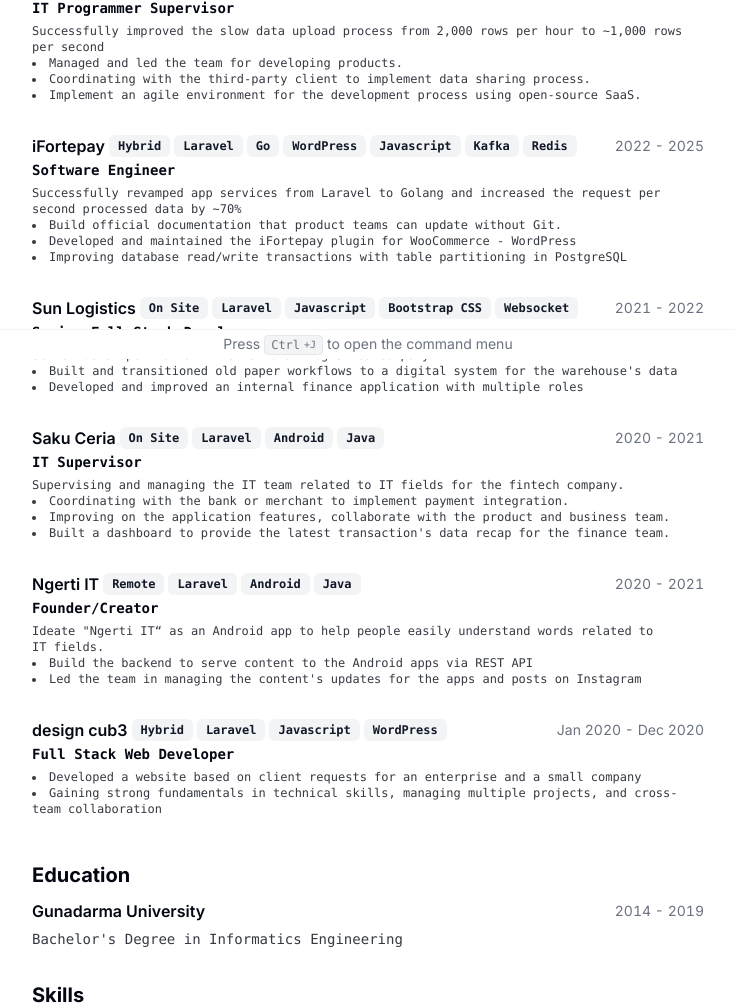
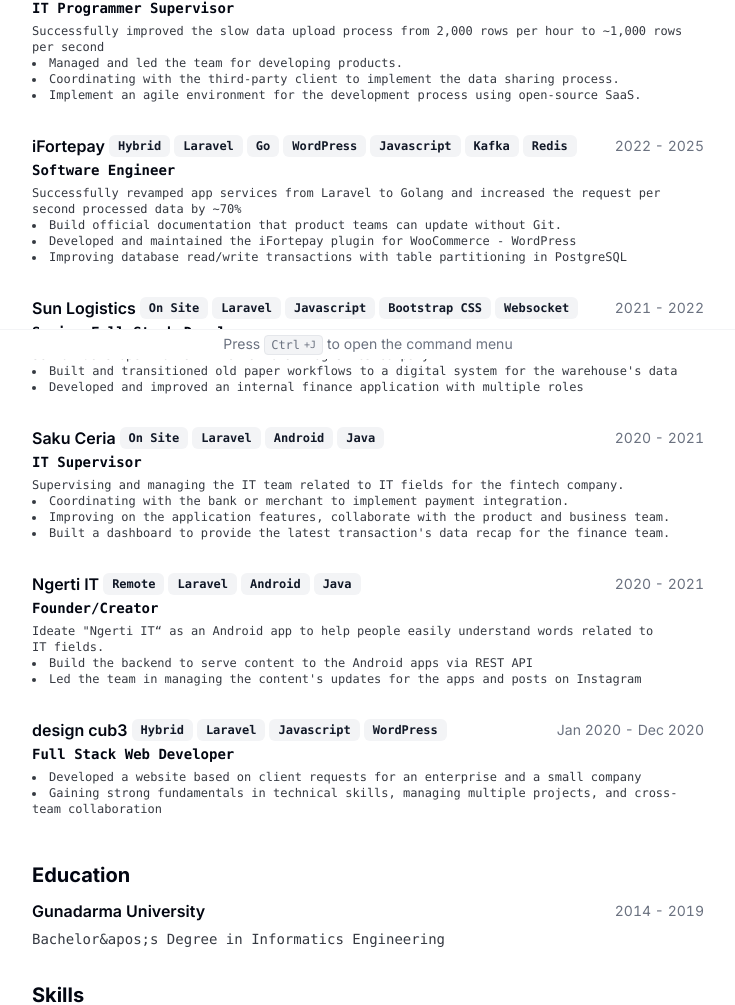
Before and after one commit to mahendra2448/cv, a Next.js app: page / in a window 1280 px wide. Shown: the part 441-1446 px from the top of the page, without its empty margins (272-1007 px from the left). Built offline with nearby package versions, Linux system fonts and the light colour scheme.

Commit message:
Fix typos in resume-data.tsx

```diff
--- a/src/data/resume-data.tsx
+++ b/src/data/resume-data.tsx
@@ -42,7 +42,7 @@
   education: [
     {
       school: "Gunadarma University",
-      degree: "Bachelor's Degree in Informatics Engineering",
+      degree: "Bachelor&apos;s Degree in Informatics Engineering",
       start: "2014",
       end: "2019",
     },
@@ -63,7 +63,7 @@
               Managed and led the team for developing products.
             </li>
             <li>
-              Coordinating with the third-party client to implement data sharing process.
+              Coordinating with the third-party client to implement the data sharing process.
             </li>
             <li>
               Implement an agile environment for the development process using open-source SaaS.
@@ -108,7 +108,7 @@
           Senior developer for an international logistics company.
           <ul className="list-inside list-disc">
             <li>
-              Built and transitioned old paper workflows to a digital system for the warehouse's data
+              Built and transitioned old paper workflows to a digital system for the warehouse&apos;s data
             </li>
             <li>
               Developed and improved an internal finance application with multiple roles
```
